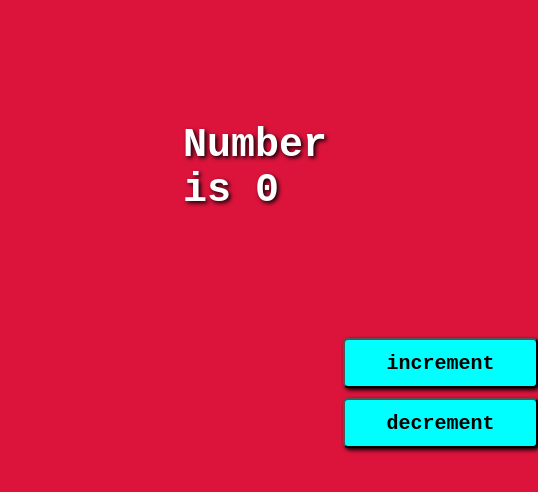
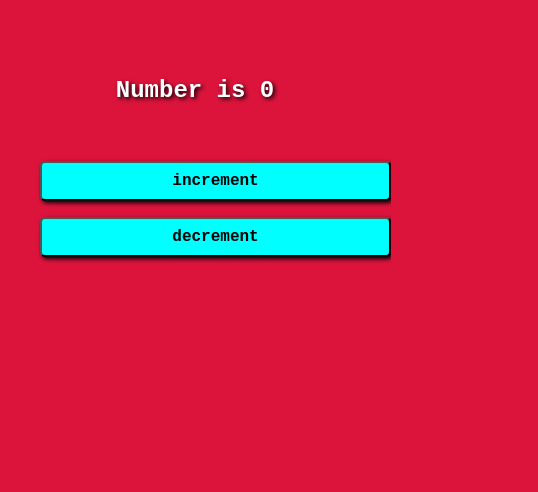
Before and after one commit to jigyanshsahu/increment-decrement, a React (Vite) app: page / in a window 390 px wide. Shown: the top 492 px of the page, 538 px wide, since content can reach past the window. Built offline with nearby package versions, Linux system fonts and the light colour scheme.

Commit message:
make website responsive for mobile

```diff
--- a/src/index.css
+++ b/src/index.css
@@ -31,3 +31,23 @@ font-size: 40px;
 text-shadow: 2px 2px 4px #000000;
 
 }
+
+@media (max-width: 600px) {
+  * {
+    padding: 5px 8px;
+  }
+  button {
+    left: 0;
+    top: 40px;
+    width: 90vw;
+    height: 40px;
+    font-size: 16px;
+    margin: 8px 0;
+  }
+  h3 {
+    left: 0;
+    top: 20px;
+    font-size: 24px;
+    text-align: center;
+  }
+}
```
